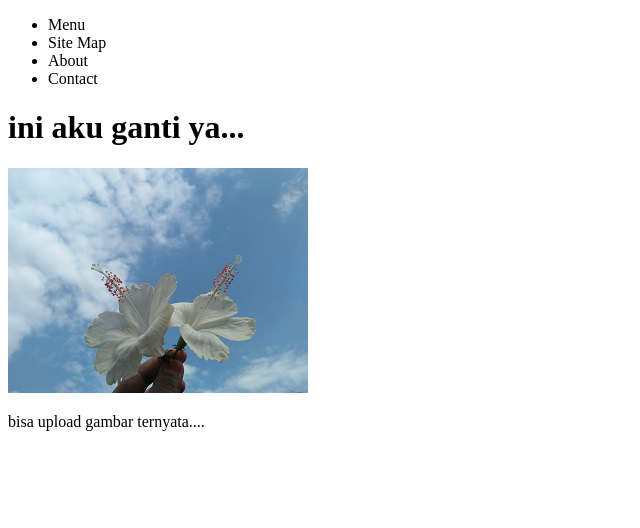
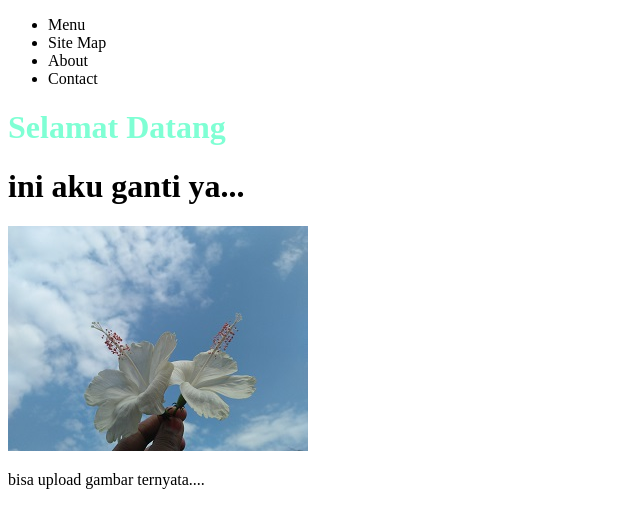
Before and after one commit to rizkigunawan94/PROJEK-KELOMPOK-H-30, a plain HTML site: page index.html in a window 1280 px wide. Shown: the whole page, without its empty margins (0-640 px from the left). Drawn offline with Linux system fonts and the light colour scheme.

Commit message:
welcome header

```diff
--- a/index.html
+++ b/index.html
@@ -15,6 +15,9 @@
         <li>Contact</li>
       </ul>
     </div>
+    <div class="welcome-header">
+     <h1>Selamat Datang</h1>
+    </div>
     <h1>ini aku ganti ya...</h1>
     <img src="bunga.jpg">
     <p> bisa upload gambar ternyata....</p>
--- a/style.css
+++ b/style.css
@@ -0,0 +1,6 @@
+body {
+
+}
+.welcome-header h1 {
+  color:aquamarine;
+}
```
Also changed, not shown: responsive.css (added).
